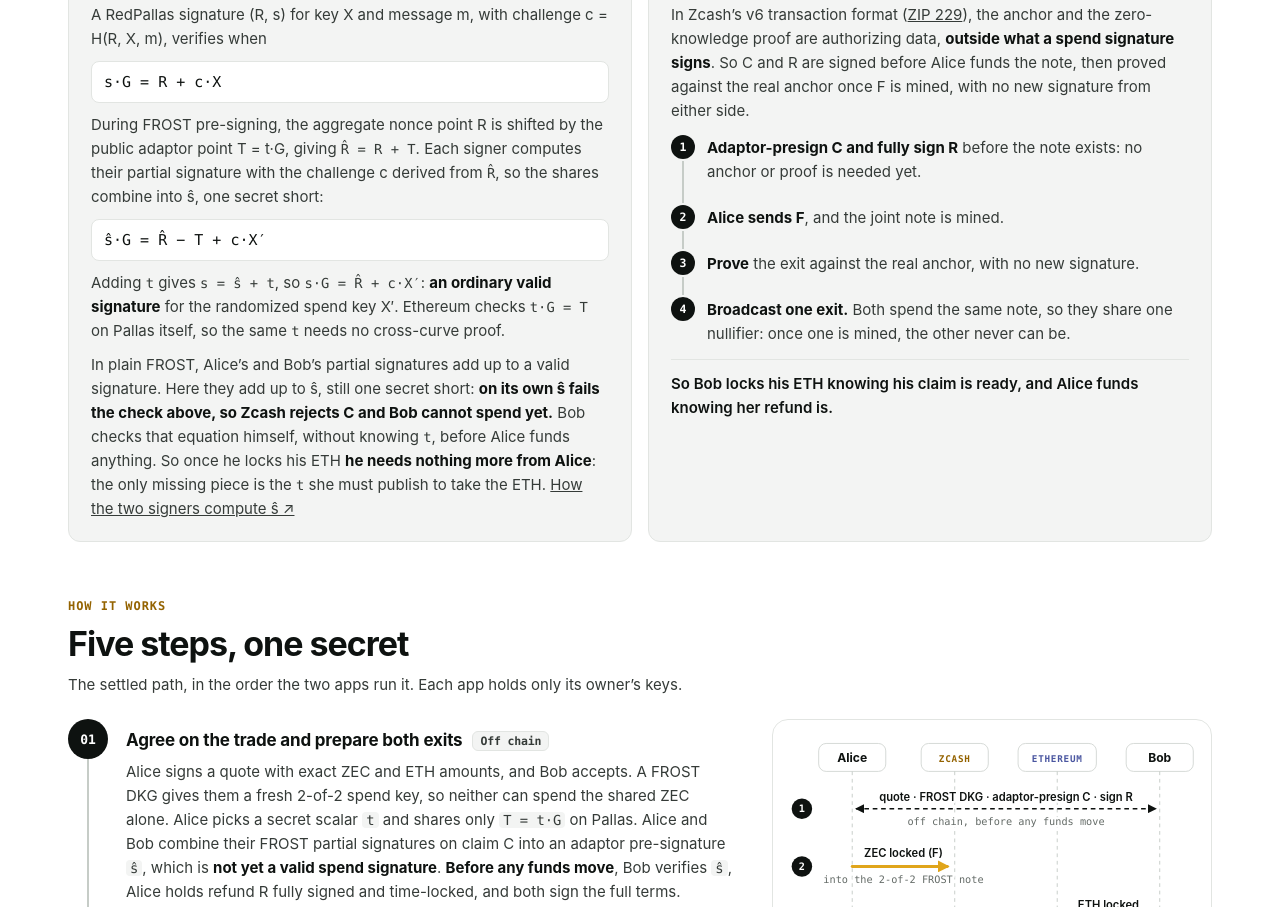
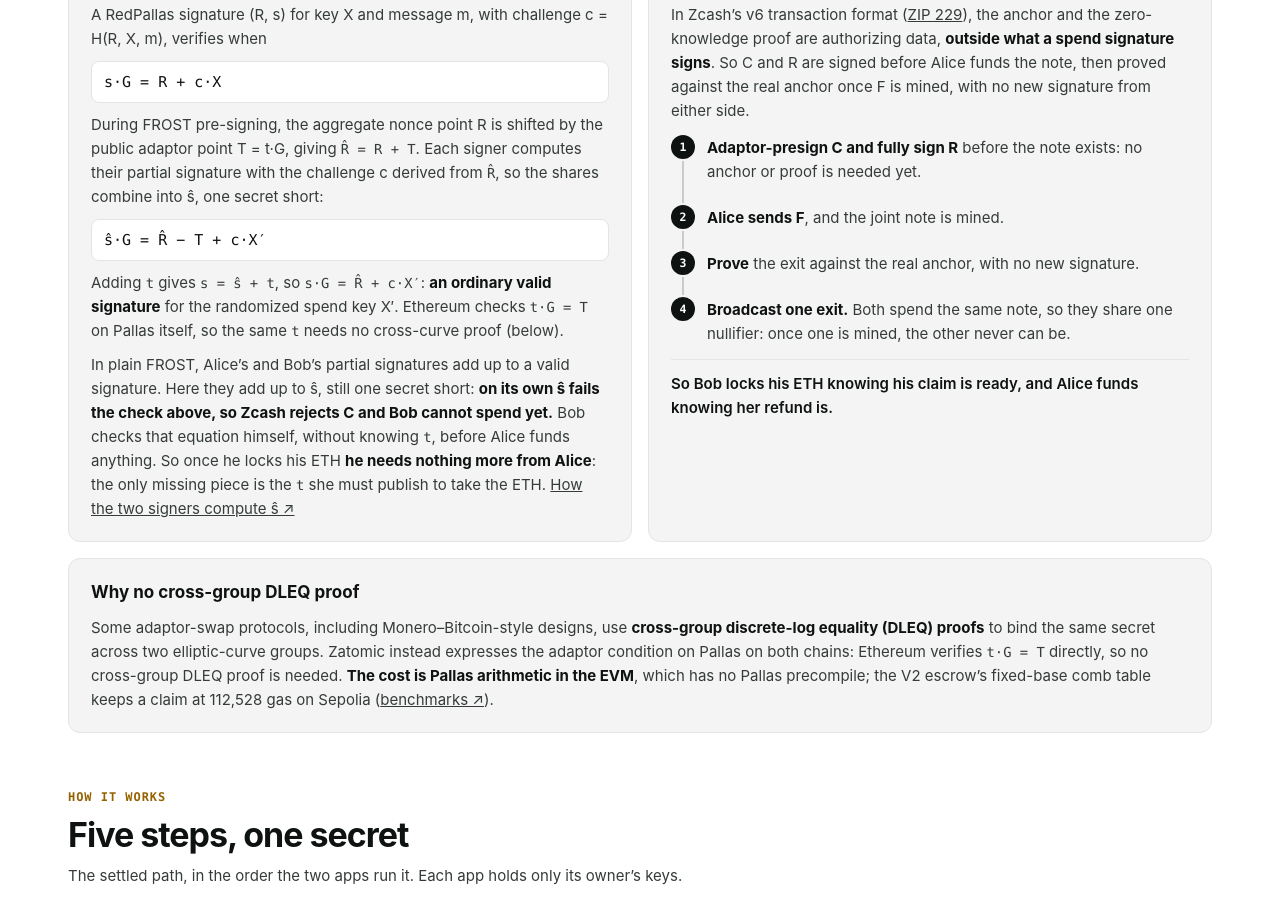
Before and after one commit to yugocabrio/zatomic, a website: page web/landing.html in a window 1280 px wide. Shown: the part 1988-2895 px from the top of the page. Drawn offline with Linux system fonts and the light colour scheme; no server answers.

Commit message:
Explain why no cross-group DLEQ proof is needed and compare with cross-group adaptor swaps
The site and README say what the Pallas check on Ethereum avoids and what it costs,
the README gains a five-step transaction flow, and the comparison adds
cross-group adaptor swaps as a fourth route.

```diff
--- a/web/landing.html
+++ b/web/landing.html
@@ -140,7 +140,7 @@
         <p class="formula">s·G = R + c·X</p>
         <p>During FROST pre-signing, the aggregate nonce point R is shifted by the public adaptor point T = t·G, giving <var>R̂ = R + T</var>. Each signer computes their partial signature with the challenge c derived from <var>R̂</var>, so the shares combine into ŝ, one secret short:</p>
         <p class="formula">ŝ·G = R̂ − T + c·X′</p>
-        <p>Adding <var>t</var> gives <var>s = ŝ + t</var>, so <var>s·G = R̂ + c·X′</var>: <b>an ordinary valid signature</b> for the randomized spend key X′. Ethereum checks <var>t·G = T</var> on Pallas itself, so the same <var>t</var> needs no cross-curve proof.</p>
+        <p>Adding <var>t</var> gives <var>s = ŝ + t</var>, so <var>s·G = R̂ + c·X′</var>: <b>an ordinary valid signature</b> for the randomized spend key X′. Ethereum checks <var>t·G = T</var> on Pallas itself, so the same <var>t</var> needs no cross-curve proof (below).</p>
         <p>In plain FROST, Alice’s and Bob’s partial signatures add up to a valid signature. Here they add up to ŝ, still one secret short: <b>on its own ŝ fails the check above, so Zcash rejects C and Bob cannot spend yet.</b> Bob checks that equation himself, without knowing <var>t</var>, before Alice funds anything. So once he locks his ETH <b>he needs nothing more from Alice</b>: the only missing piece is the <var>t</var> she must publish to take the ETH. <a href="https://github.com/yugocabrio/zatomic/blob/main/docs/protocol.md#how-the-pre-signature-is-computed" target="_blank" rel="noopener">How the two signers compute ŝ ↗</a></p>
       </div>
       <div class="explain-block">
@@ -153,6 +153,10 @@
           <li><b>Broadcast one exit.</b> Both spend the same note, so they share one nullifier: once one is mined, the other never can be.</li>
         </ol>
         <p class="presign-result">So Bob locks his ETH knowing his claim is ready, and Alice funds knowing her refund is.</p>
+      </div>
+      <div class="explain-block explain-wide">
+        <h3>Why no cross-group DLEQ proof</h3>
+        <p>Some adaptor-swap protocols, including Monero–Bitcoin-style designs, use <b>cross-group discrete-log equality (DLEQ) proofs</b> to bind the same secret across two elliptic-curve groups. Zatomic instead expresses the adaptor condition on Pallas on both chains: Ethereum verifies <var>t·G = T</var> directly, so no cross-group DLEQ proof is needed. <b>The cost is Pallas arithmetic in the EVM</b>, which has no Pallas precompile; the V2 escrow’s fixed-base comb table keeps a claim at 112,528 gas on Sepolia (<a href="https://github.com/yugocabrio/zatomic/blob/main/docs/gas-optimization.md" target="_blank" rel="noopener">benchmarks ↗</a>).</p>
       </div>
     </div>
   </section>
@@ -270,6 +274,7 @@
       <li><h3>SPV, light-client or ZK bridge</h3><p><b>Strength:</b> Ethereum verifies Zcash payments and events, which supports general cross-chain apps.</p><p class="gap"><span class="gap-label">For a private trade</span>Ethereum must verify Zcash history. Skyhook’s September testnet swap <b>put the Zcash recipient and txid on Ethereum</b> (<a href="https://forum.zcashcommunity.com/t/we-just-did-a-fully-trustless-shielded-zec-to-evm-atomic-swap-with-no-new-signing-primitives-and-yes-it-is-programmable/57827" target="_blank" rel="noopener">post ↗</a>); hiding them with ZK needs extra proving infrastructure.</p></li>
       <li><h3>NEAR Intents</h3><p><b>Strength:</b> competing solvers, many assets and automatic liquidity; live today.</p><p class="gap"><span class="gap-label">For a private trade</span>Settlement runs through solvers and bridge contracts. The cited Zcash payout code uses a public outgoing viewing key, <b>exposing a shielded payout’s recipient and amount</b> (<a href="https://github.com/Near-One/btc-bridge/blob/0b02818d47/contracts/satoshi-bridge/src/zcash_utils/orchard_policy.rs#L11-L13" target="_blank" rel="noopener">code ↗</a>).</p></li>
       <li><h3>THORChain</h3><p><b>Strength:</b> a native ZEC integration with pool-based, market-priced swaps and no wrapped ZEC.</p><p class="gap"><span class="gap-label">For a private trade</span>Its ZEC integration uses transparent Zcash transactions, so <b>addresses and amounts are public</b>, and funds pass through shared vaults (<a href="https://blog.thorchain.org/bringing-native-zcash-to-thorchain" target="_blank" rel="noopener">THORChain ↗</a>).</p></li>
+      <li><h3>Cross-group adaptor swaps</h3><p><b>Strength:</b> secrets are linked across different elliptic-curve groups, so each chain keeps its native signing primitives, even a chain like Bitcoin that cannot verify another curve.</p><p class="gap"><span class="gap-label">For a private trade</span>Linking a Pallas secret to a secp256k1 one can require a <b>cross-group DLEQ proof</b>. Zatomic instead verifies the Pallas relation directly on Ethereum, avoiding cross-group DLEQ at the cost of on-chain Pallas arithmetic (112,528 gas per claim on Sepolia).</p></li>
     </ul>
     <div class="zatomic-panel">
       <div class="zp-lead">
--- a/web/style.css
+++ b/web/style.css
@@ -634,6 +634,7 @@ body[data-role="alice"] .p-get strong, body[data-role="bob"] .p-give strong { co
 .compare-cards li.is-us { background: #f4f5f4; border-color: #e0a51b; }
 .compare .fineprint { margin-top: 12px; }
 @media (max-width: 860px) { .proof-strip, .compare-cards { grid-template-columns: 1fr; } }
+@media (min-width: 861px) { .landing .compare-cards { grid-template-columns: repeat(2, minmax(0, 1fr)); } }
 .compare { padding-top: 56px; }
 
 /* Why Zatomic: three routes, then Zatomic's own panel */
@@ -715,6 +716,7 @@ body.landing { --paper: #ffffff; --surface: #ffffff; --sunken: #f3f4f3; --ink: #
 .explain { margin-top: 16px; display: grid; grid-template-columns: repeat(2, minmax(0, 1fr)); gap: 16px; }
 .explain-block { display: grid; gap: 10px; align-content: start; background: var(--sunken); border: 1px solid var(--line); border-radius: 12px; padding: 20px 22px; }
 .explain-block h3 { font-size: 17px; }
+.explain-wide { grid-column: 1 / -1; }
 .explain-block p { font-size: 15px; line-height: 1.6; color: var(--ink-2); }
 .formula { font: 500 15px var(--mono); color: var(--ink) !important; background: var(--surface); border: 1px solid var(--line); border-radius: 8px; padding: 8px 12px; overflow-x: auto; white-space: nowrap; }
 .runs { display: grid; grid-template-columns: repeat(2, minmax(0, 1fr)); gap: 16px; }
```
Also changed, not shown: docs/protocol.md (+5 -2 lines), README.md.
